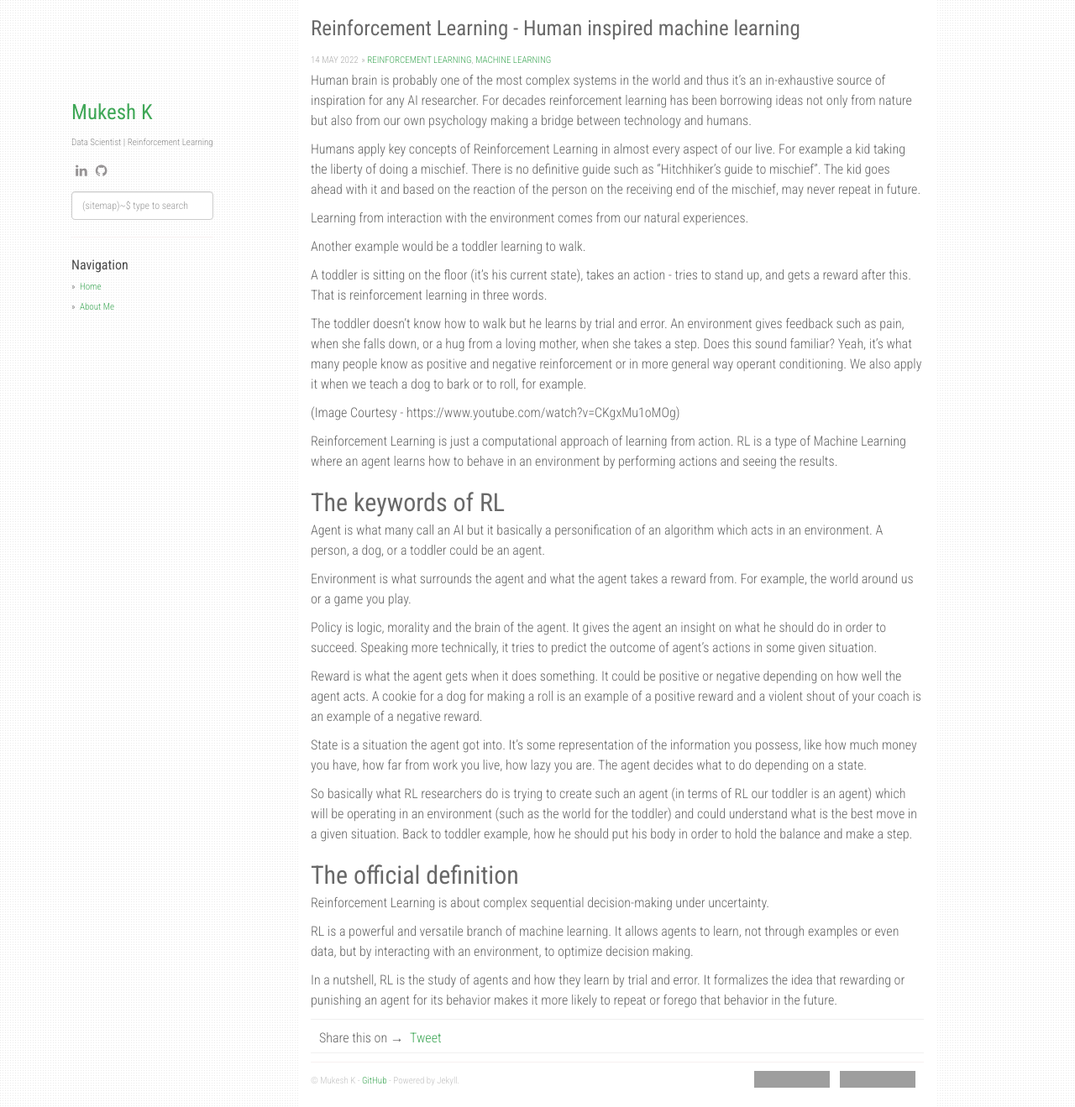
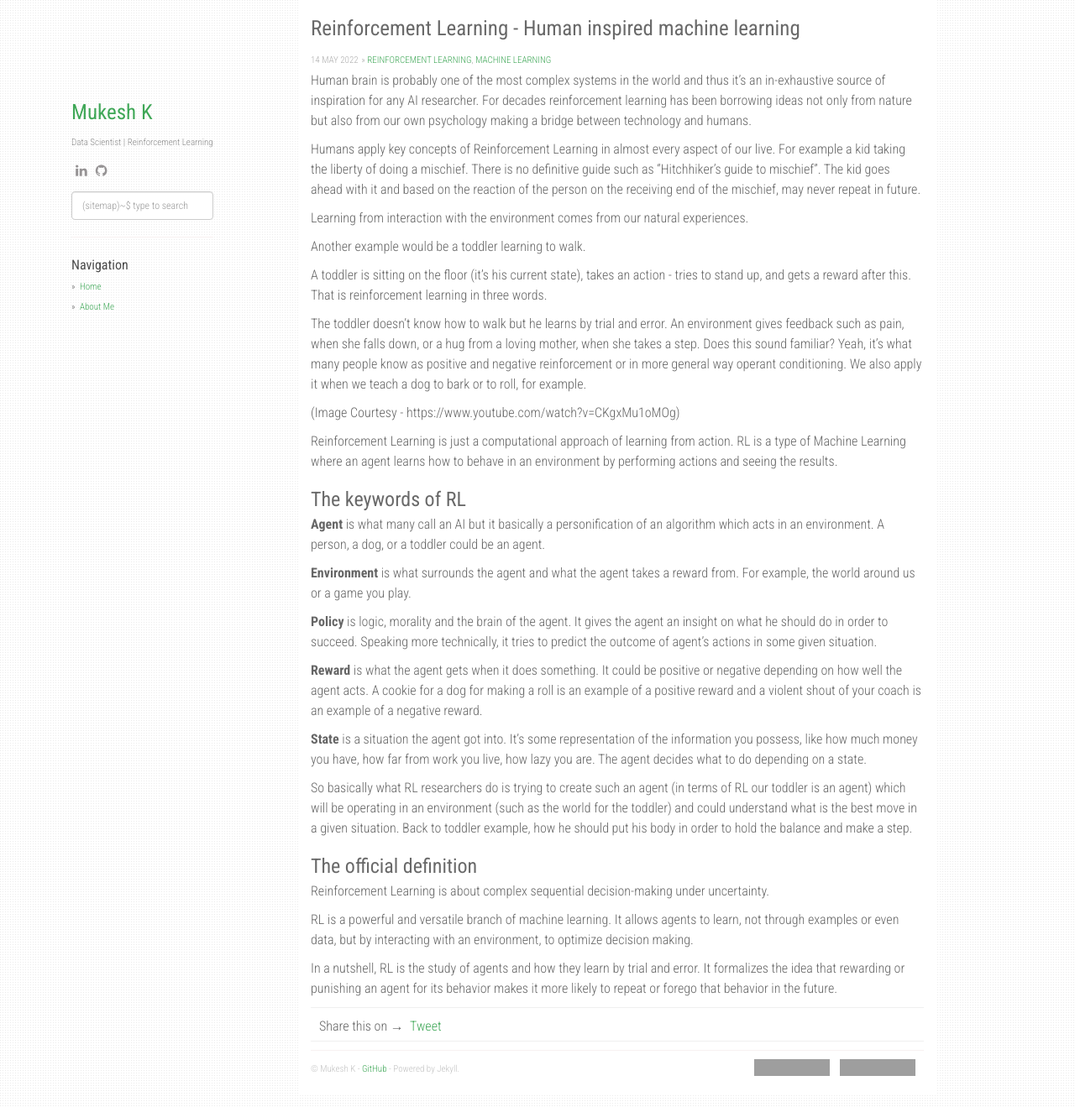
Before and after one commit to muksmuks/rl, a Jekyll site: the page built from docs/_posts/2022-05-14-what-is-reinforcement-learning.md, in a window 1280 px wide and 1319 px high. Shown: the whole window at 84% size. Built offline with Jekyll 4.4.1, drawn with Linux system fonts in a browser that asks for light colours; nearby versions of some CDN libraries; comment, search, counter and statistics services are not loaded; grey boxes are pictures that could not be loaded.

Commit message:
Formatting

```diff
--- a/docs/_posts/2022-05-14-what-is-reinforcement-learning.md
+++ b/docs/_posts/2022-05-14-what-is-reinforcement-learning.md
@@ -23,22 +23,22 @@ The toddler doesn’t know how to walk but he learns by trial and error. An envi
 Reinforcement Learning is just a computational approach of learning from action. RL is a type of Machine Learning where an agent learns how to behave in an environment by performing actions and seeing the results.
 
 
-## The keywords of RL
+### The keywords of RL
 
-Agent is what many call an AI but it basically a personification of an algorithm which acts in an environment.
+**Agent** is what many call an AI but it basically a personification of an algorithm which acts in an environment.
 A person, a dog, or a toddler could be an agent.
 
-Environment is what surrounds the agent and what the agent takes a reward from. For example, the world around us or a game you play.
+**Environment** is what surrounds the agent and what the agent takes a reward from. For example, the world around us or a game you play.
 
-Policy is logic, morality and the brain of the agent. It gives the agent an insight on what he should do in order to succeed. Speaking more technically, it tries to predict the outcome of agent’s actions in some given situation.
+**Policy** is logic, morality and the brain of the agent. It gives the agent an insight on what he should do in order to succeed. Speaking more technically, it tries to predict the outcome of agent’s actions in some given situation.
 
-Reward is what the agent gets when it does something. It could be positive or negative depending on how well the agent acts. A cookie for a dog for making a roll is an example of a positive reward and a violent shout of your coach is an example of a negative reward.
+**Reward** is what the agent gets when it does something. It could be positive or negative depending on how well the agent acts. A cookie for a dog for making a roll is an example of a positive reward and a violent shout of your coach is an example of a negative reward.
 
-State is a situation the agent got into. It’s some representation of the information you possess, like how much money you have, how far from work you live, how lazy you are. The agent decides what to do depending on a state.
+**State** is a situation the agent got into. It’s some representation of the information you possess, like how much money you have, how far from work you live, how lazy you are. The agent decides what to do depending on a state.
 
 So basically what RL researchers do is trying to create such an agent (in terms of RL our toddler is an agent) which will be operating in an environment (such as the world for the toddler) and could understand what is the best move in a given situation. Back to toddler example, how he should put his body in order to hold the balance and make a step.
 
-## The official definition
+### The official definition
 Reinforcement Learning is about complex sequential decision-making under uncertainty.
 
 
```
Also changed, not shown: docs/gradient_descent/README.md (deleted, +0 -8 lines).
